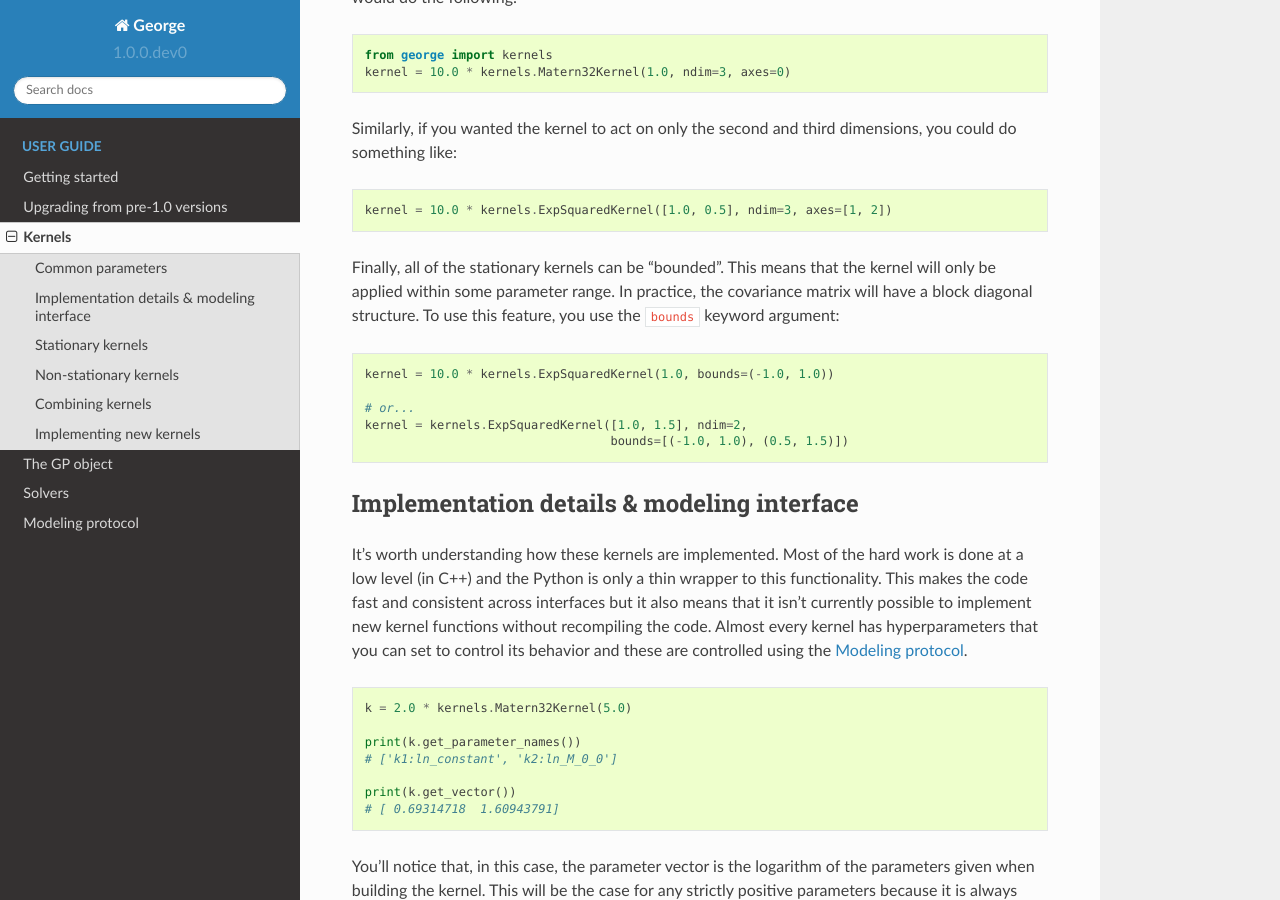
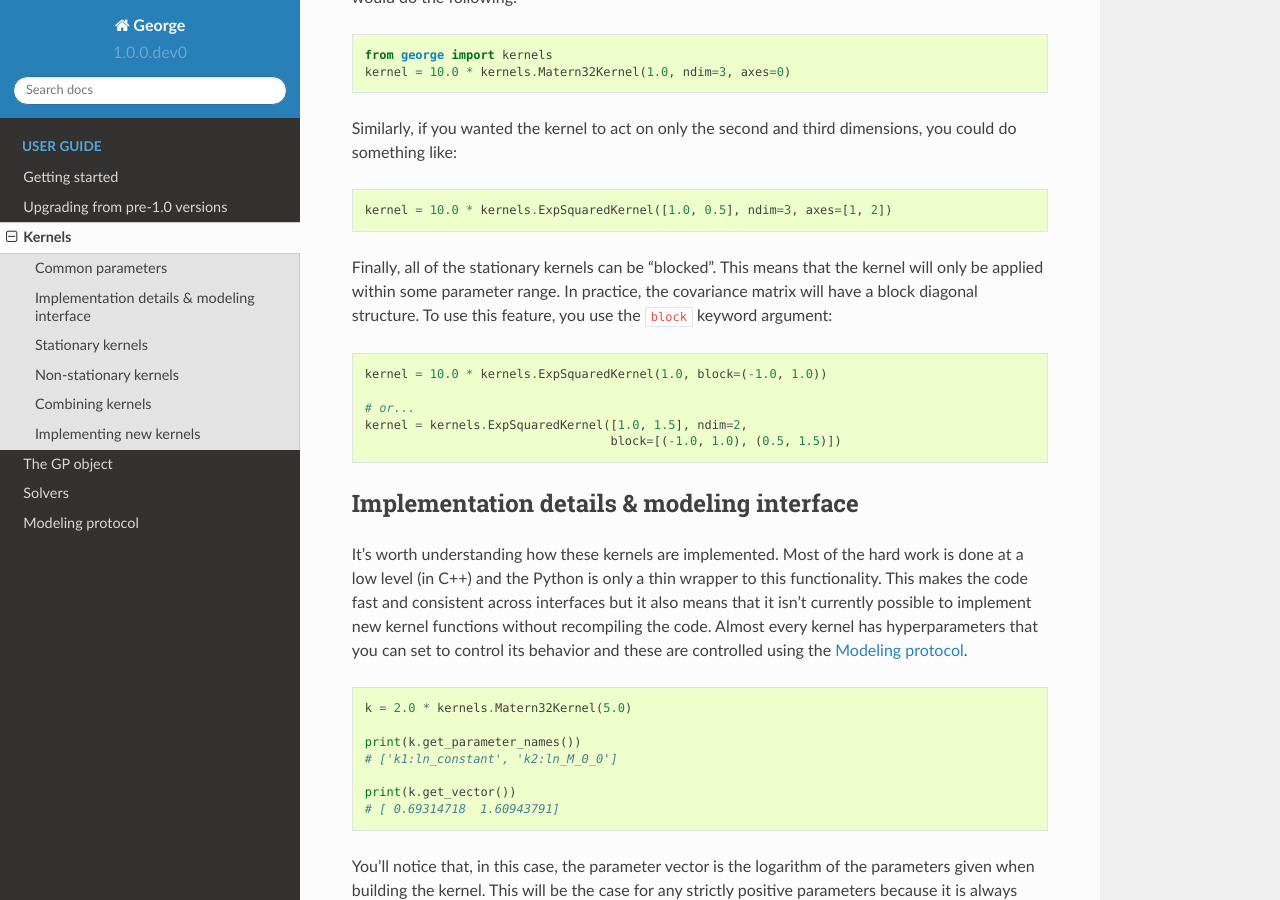
Before and after one commit to dfm/george, a Sphinx documentation site: the page built from docs/user/kernels.rst, in a window 1280 px wide and 900 px high, scrolled down 617 px. Built offline with Sphinx 7.4.7 and the Read the Docs theme 2.0.0, drawn with Linux system fonts in a browser that asks for light colours; formulas are drawn with MathJax 3; pages that are not in the unit, such as notebooks, are missing from menus.

Commit message:
bounds -> block in docs

```diff
--- a/docs/user/kernels.rst
+++ b/docs/user/kernels.rst
@@ -42,18 +42,18 @@ dimensions, you could do something like:
 
     kernel = 10.0 * kernels.ExpSquaredKernel([1.0, 0.5], ndim=3, axes=[1, 2])
 
-Finally, all of the stationary kernels can be "bounded". This means that the
+Finally, all of the stationary kernels can be "blocked". This means that the
 kernel will only be applied within some parameter range. In practice, the
 covariance matrix will have a block diagonal structure. To use this feature,
-you use the ``bounds`` keyword argument:
+you use the ``block`` keyword argument:
 
 .. code-block:: python
 
-    kernel = 10.0 * kernels.ExpSquaredKernel(1.0, bounds=(-1.0, 1.0))
+    kernel = 10.0 * kernels.ExpSquaredKernel(1.0, block=(-1.0, 1.0))
 
     # or...
     kernel = kernels.ExpSquaredKernel([1.0, 1.5], ndim=2,
-                                      bounds=[(-1.0, 1.0), (0.5, 1.5)])
+                                      block=[(-1.0, 1.0), (0.5, 1.5)])
 
 
 .. _implementation:
```
